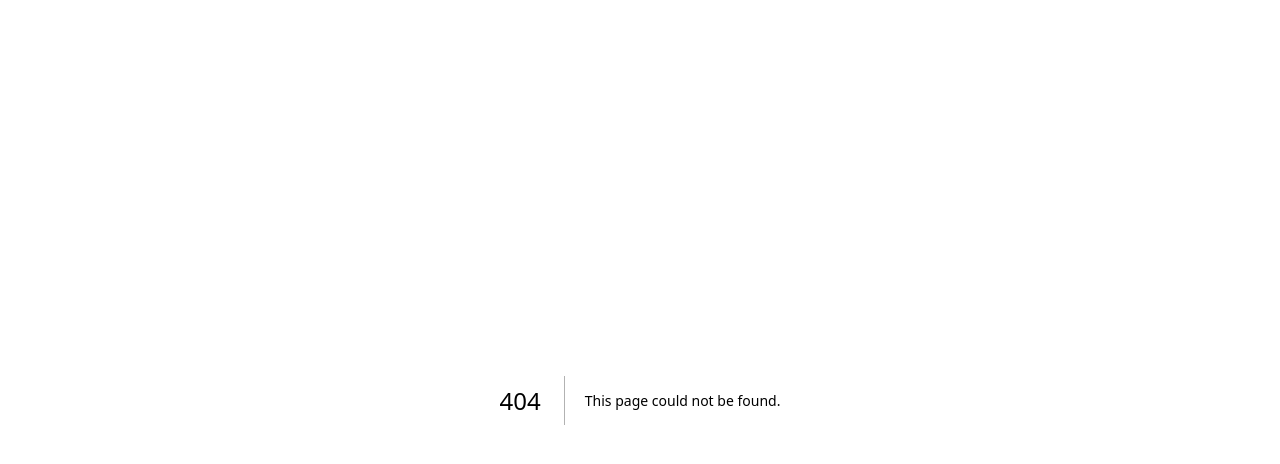
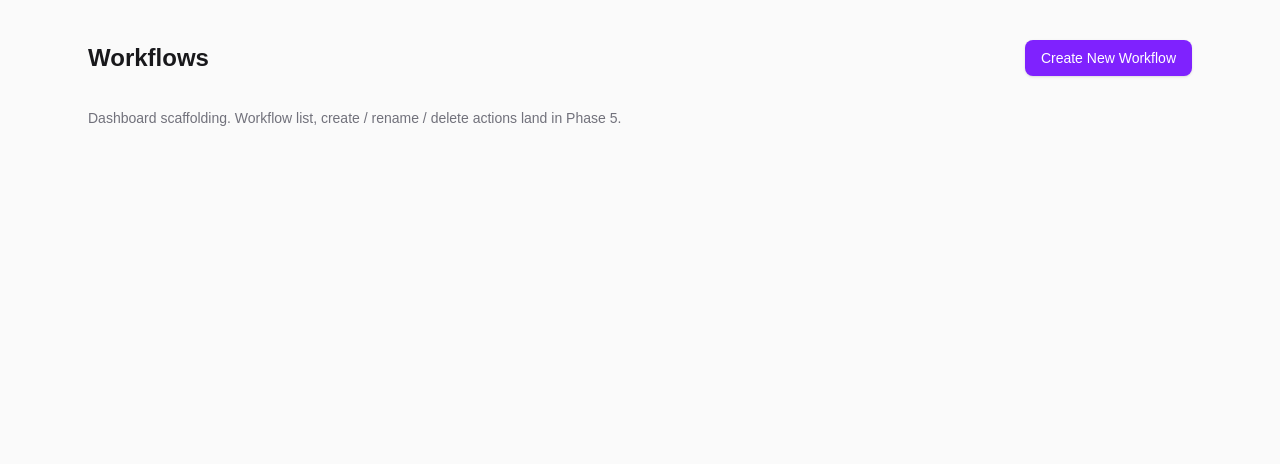
Before and after one commit to vibhorg-ai/trial_version, a Next.js app: page /dashboard in a window 1280 px wide. Before the commit this address had no page. Shown: the top 464 px of the page. Built offline with nearby package versions, Linux system fonts and the light colour scheme.

Commit message:
feat(dashboard): scaffold dashboard route shell

```diff
--- /dev/null
+++ b/src/app/dashboard/layout.tsx
@@ -0,0 +1,5 @@
+import type { ReactNode } from 'react';
+
+export default function DashboardLayout({ children }: { children: ReactNode }) {
+  return <div className="min-h-screen bg-zinc-50">{children}</div>;
+}
--- /dev/null
+++ b/src/app/dashboard/page.tsx
@@ -0,0 +1,23 @@
+import { UserButton } from '@clerk/nextjs';
+
+export default function DashboardPage() {
+  return (
+    <main className="mx-auto max-w-6xl px-6 py-10">
+      <header className="flex items-center justify-between">
+        <h1 className="text-2xl font-semibold text-zinc-900">Workflows</h1>
+        <div className="flex items-center gap-4">
+          <button
+            type="button"
+            className="rounded-lg bg-violet-600 px-4 py-2 text-sm font-medium text-white shadow-sm hover:bg-violet-700"
+          >
+            Create New Workflow
+          </button>
+          <UserButton />
+        </div>
+      </header>
+      <p className="mt-8 text-sm text-zinc-500">
+        Dashboard scaffolding. Workflow list, create / rename / delete actions land in Phase 5.
+      </p>
+    </main>
+  );
+}
```
